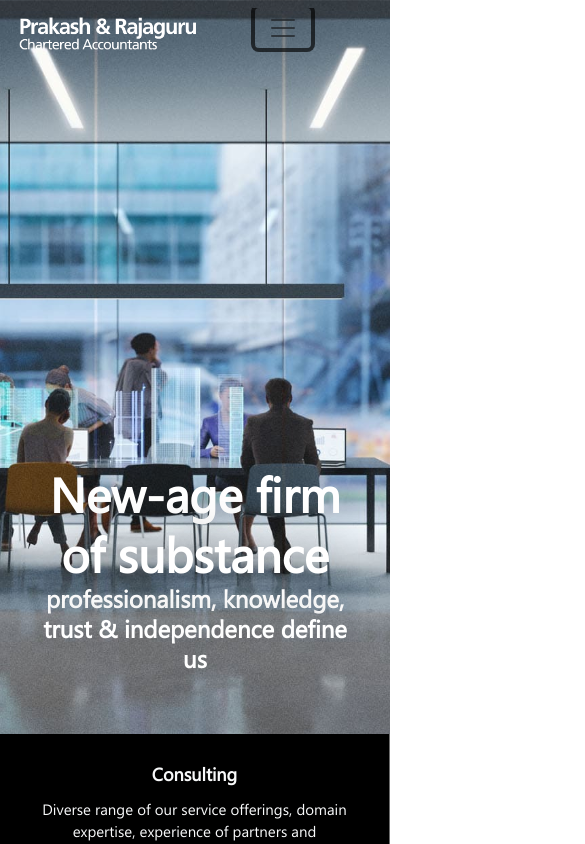
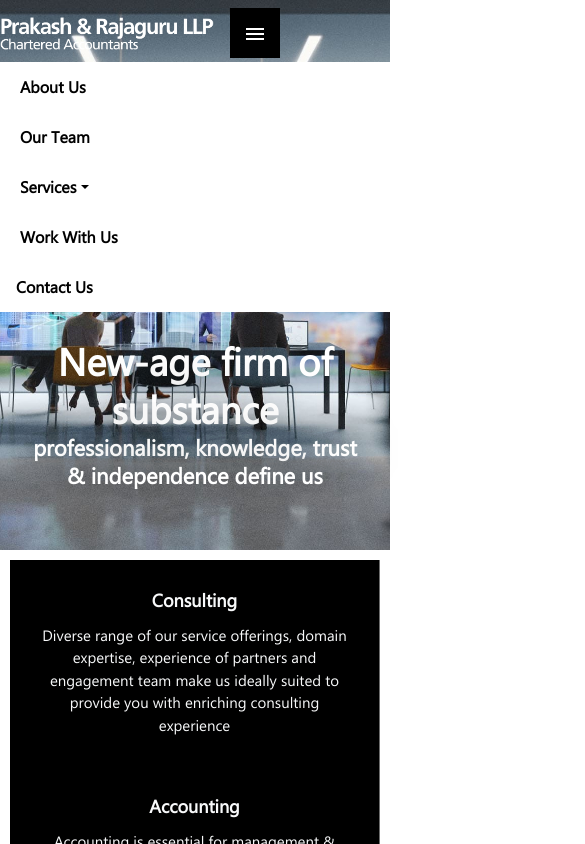
Before and after one commit to Swadhin2001/PandR, a Next.js app: page / in a window 390 px wide. Both pictures are taken after a click on the button "Toggle navigation". Shown: the top 844 px of the page, 585 px wide, since content can reach past the window. Built offline with nearby package versions, Linux system fonts and the light colour scheme; a small style sheet from the web is missing.

Commit message:
navbar bug created

```diff
--- a/package.json
+++ b/package.json
@@ -10,7 +10,11 @@
   },
   "dependencies": {
     "@emailjs/browser": "^3.11.0",
+    "@emotion/react": "^11.11.1",
+    "@emotion/styled": "^11.11.0",
     "@fortawesome/fontawesome-svg-core": "^6.4.2",
+    "@mui/icons-material": "^5.14.16",
+    "@mui/material": "^5.14.16",
     "bootstrap": "^5.3.0",
     "eslint": "8.44.0",
     "eslint-config-next": "13.4.9",
--- a/src/components/Image_left.jsx
+++ b/src/components/Image_left.jsx
@@ -4,7 +4,7 @@ function Image_left(props) {
   return (
     <>
       <div className='container-1200'>
-          <div className="row" >
+          <div className="row g-0" >
               <div className="col-md-6 body-image-left p-0" style = {{"backgroundImage": `url(${props.image.src})`}}>
               </div>
               <div className="col-md-6 body-left-image-about about-mobile-space p-0" >
--- a/src/components/Image_right.jsx
+++ b/src/components/Image_right.jsx
@@ -3,7 +3,7 @@ import React from 'react'
 function Image_right(props) {
   return (
     <div className='container-1200'>
-        <div className="row row-odd">
+        <div className="row row-odd g-0">
             <div className="col-md-6 body-right-image-about about-mobile-space p-0" >
               <div className='image-about-right'>
                 <h4 className='pb-3 body-image-h4-right' >{props.heading}</h4>
--- a/src/components/Navbar.jsx
+++ b/src/components/Navbar.jsx
@@ -5,6 +5,7 @@ import Image from 'next/image'
 import logo_light from '@/assets/PandRLogoWhite.svg'
 import logo_dark from '@/assets/PandRLogo.svg'
 import { useState } from 'react'
+import MenuIcon from '@mui/icons-material/Menu';
 
 
 function Navbar() {
@@ -34,8 +35,8 @@ function Navbar() {
   return (
     <>
     <div className={`bg-${background} sticky-top d-flex justify-content-center`} >
-      <nav className="navbar navbar-expand-lg custom-nav-class sticky-top ">
-        <div className="container-1200 d-flex ">
+      <nav className="navbar navbar-expand-lg custom-nav-class ">
+        <div className="container-1200 d-flex justify-content-between">
           <Link className="navbar-brand" href = "/">
             <Image
               src={logo}
@@ -45,19 +46,20 @@ function Navbar() {
           </Link>
           <div className="nav-elements" >
             <button className="navbar-toggler" type="button" data-bs-toggle="collapse" data-bs-target="#navbarNavDropdown" aria-controls="navbarNavDropdown" aria-expanded="false" aria-label="Toggle navigation">
-              <span className="navbar-toggler-icon"></span>
+              {/* <span className="elementor-menu-toggle__icon--open eicon-menu-bar"></span> */}
+              <MenuIcon/>
             </button>
             <div className="collapse navbar-collapse" id="navbarNavDropdown">
               <ul className="navbar-nav">
                 <li className="nav-item nav-padding">
-                  <Link className={`nav-link active text-${color} p-0 nav-item-menu`} aria-current="page" href='/about-us' style={{ "fontWeight": "600", "fontSize": "16px" }}>About Us</Link>
+                  <Link className="nav-link active p-0 nav-item-menu" aria-current="page" href='/about-us' style={{ "fontWeight": "600", "fontSize": "16px","color" : `${color}` }}>About Us</Link>
                 </li>
                 <li className="nav-item nav-padding">
-                  <Link className={`nav-link text-${color} p-0`} href="/our-team" style={{ "fontWeight": "600", "fontSize": "16px" }}>Our Team</Link>
+                  <Link className="nav-link p-0" href="/our-team" style={{ "fontWeight": "600", "fontSize": "16px","color" : `${color}` }}>Our Team</Link>
                 </li>
 
                 <li className="nav-item dropdown nav-padding">
-                  <a className= {`nav-link dropdown-toggle p-0 text-${color}`} href="#" role="button" data-bs-toggle="dropdown" aria-expanded="false" style={{ "fontWeight": "600", "fontSize": "16px" }}>
+                  <a className= "nav-link dropdown-toggle p-0" href="#" role="button" data-bs-toggle="dropdown" aria-expanded="false" style={{ "fontWeight": "600", "fontSize": "16px","color" : `${color}` }}>
                     Services
                   </a>
                   <ul className="dropdown-menu rounded-0 dropdown-items p-0" >
@@ -68,10 +70,10 @@ function Navbar() {
                   </ul>
                 </li>
                 <li className="nav-item nav-padding">
-                  <Link className={`nav-link text-${color} p-0`} href="/work-with-us" style={{ "fontWeight": "600", "fontSize": "16px" }}>Work With Us</Link>
+                  <Link className="nav-link p-0" href="/work-with-us" style={{ "fontWeight": "600", "fontSize": "16px","color" : `${color}` }}>Work With Us</Link>
                 </li>
                 <li className="nav-item nav-padding-last">
-                  <Link className={`nav-link text-${color} p-0`} href="/contact-us" style={{ "fontWeight": "600", "fontSize": "16px" }}>Contact Us</Link>
+                  <Link className="nav-link p-0" href="/contact-us" style={{ "fontWeight": "600", "fontSize": "16px","color" : `${color}` }}>Contact Us</Link>
                 </li>
               </ul>
             </div>
--- a/src/styles/globals.css
+++ b/src/styles/globals.css
@@ -1,30 +1,52 @@
-@font-face{
+@font-face {
   font-family: 'Segoe_UI';
   src: url(../fonts/Segoe-UI.ttf);
   src: url(../fonts/Segoe-UI-Bold-Italic.ttf);
   src: url(../fonts/Segoe-UI-Bold.ttf);
   src: url(../fonts/segoe.ttf);
 }
-body{
+
+
+body {
   overflow-x: hidden;
 }
-*{
-  font-family:Segoe_UI ;
+
+* {
+  font-family: Segoe_UI;
 }
+
 .container-md {
   max-width: 1140px;
 }
-.container-980{
+
+.navbar-toggler {
+  background-color: black !important;
+  color: white !important;
+  border-radius: 0px !important;
+  height: 50px !important;
+  width: 50px !important;
+}
+
+button:focus,
+button:active {
+  outline: none !important;
+  box-shadow: none !important;
+}
+
+.container-980 {
   width: 980px;
 }
+
 .card-img-top {
   width: 100%;
   height: 175px;
   object-fit: cover;
 }
-.elementor-container-margin{
+
+.elementor-container-margin {
   margin-bottom: 80px;
 }
+
 .details {
   text-align: center;
   font-weight: bold;
@@ -33,6 +55,7 @@ body{
   line-height: 1.25em;
   text-shadow: 0px 0px 45px rgba(0, 0, 0, 0.5);
 }
+
 .elementor-widget-wrap {
   animation: transitionIn 2s;
   object-fit: contain;
@@ -46,72 +69,90 @@ body{
   text-align: center;
   text-decoration: none;
 }
+
 .elementor-container {
   border-right: 0.1px solid rgb(109, 109, 109);
 }
+
 .elementor-container:hover {
   background-color: rgb(43, 43, 43);
   cursor: pointer;
 }
+
 .elementor-container a:last-child {
   border-right: 0;
 }
+
 .div-left,
 .div-right {
   display: flex;
 }
+
 .image-right {
   margin-right: 5.6%;
 }
+
 .image-left {
   margin-left: 5.6%;
 }
+
 .about {
   margin-left: 5.6%;
 }
+
 .mainBody {
   margin-top: 7%;
   margin-bottom: 7%;
 }
+
 .about-left {
   margin-right: 5.6%;
 }
+
 .about-right {
   margin-left: 5.6%;
 }
+
 .about-left,
 .about-right {
   padding: 6% 5%;
 }
+
 .upperFooter {
   display: flex;
   background-color: black;
 }
+
 .right {
   display: flex;
   align-items: center;
   justify-content: center;
   margin-left: 28%;
 }
+
 .right button {
   color: white;
   background-color: black;
   border: 2px solid white;
   font-size: 20px;
 }
+
 .right button:hover {
   color: black;
   background-color: white;
   cursor: pointer;
 }
+
 .lowerFooter {
   background-color: rgb(39, 39, 39);
   color: white;
 }
+
 .footer1,
 .footer2 {
   flex-direction: column;
 }
+
 .footer2 a {
   text-decoration: none;
   color: white;
@@ -122,56 +163,69 @@ body{
     opacity: 0;
     transform: translateY(-15px);
   }
+
   to {
     opacity: 1;
     transform: translateY(0);
   }
 }
+
 .vertical-center {
   display: flex;
   align-items: center;
 }
+
 .card-hover:hover {
   background: black;
   color: white;
   cursor: pointer;
 }
+
 .card-hover {
   overflow: hidden;
 }
-.dropdown:hover > .dropdown-menu {
+
+.dropdown:hover>.dropdown-menu {
   display: block;
 }
 
-.dropdown > .dropdown-toggle:active {
+.dropdown>.dropdown-toggle:active {
   pointer-events: none;
 }
+
 .footer-bg {
   background-color: #262626;
   color: white;
 }
+
 .footer2 {
   display: flex;
 }
+
 .conainer-1200 {
   max-width: 1200px;
 }
+
 .body-image-left {
   background-position: center center;
   background-repeat: no-repeat;
   background-size: cover;
   height: 500px;
 }
+
 .body-left-image-about {
   display: flex;
   align-items: center;
 }
+
 .image-about {
   padding: 0px 40px 0px 60px;
 }
+
 .image-about-right {
   padding: 0px 60px 0px 40px;
 }
+
 .body-image-right {
   background-position: center center;
   background-repeat: no-repeat;
@@ -179,25 +233,30 @@ body{
   height: 500px;
   width: 600px;
 }
+
 .body-right-image-about {
   display: flex;
   align-items: center;
 }
+
 .header-heading {
   font-weight: 600;
   font-size: 48px;
   line-height: 60px;
   text-shadow: 0px 0px 45px rgba(0, 0, 0, 0.5);
 }
+
 .header-about {
   font-weight: 600;
   font-size: 24px;
   line-height: 30px;
   padding-bottom: 15px;
 }
+
 .container-1140 {
   max-width: 1140px;
 }
+
 .body-image-h4-left {
   font-weight: 600;
   font-size: 24px;
@@ -205,6 +264,7 @@ body{
   color: #000000;
   padding-right: 60px;
 }
+
 .body-image-h4-right {
   font-weight: 600;
   font-size: 24px;
@@ -212,118 +272,142 @@ body{
   color: #000000;
   padding-right: 50px;
 }
+
 .body-image-p {
   font-weight: 400;
   font-size: 15px;
   line-height: 24px;
   color: #000000;
 }
+
 .footer-image {
   height: 400px;
   background-position: center center;
   background-repeat: no-repeat;
   background-size: cover;
 }
+
 .footer-button {
   display: flex;
   justify-content: center;
   align-items: center;
   background-color: black;
 }
+
 .footer-btn {
   border: 2px solid white;
   background-color: black;
   color: white;
 }
+
 .footer-btn:hover {
   background-color: white;
   color: black;
 }
+
 .elementor-container-cards-h5 {
   font-weight: 600;
   font-size: 17px;
   line-height: 21px;
 }
+
 .elementor-container-cards-p {
   font-weight: 400;
   font-size: 15px;
   line-height: 23px;
 }
+
 .card-div {
   padding: 25px;
 }
+
 .elementor-container-heading {
   font-weight: 700;
   font-size: 26px;
   line-height: 35px;
 }
+
 .map-h4 {
   font-weight: 900;
   font-size: 16px;
   line-height: 19px;
 }
+
 .map-p {
   font-weight: 400;
   font-size: 14px;
   line-height: 19px;
 }
+
 .map-heading {
   font-weight: 600;
   font-size: 24px;
   line-height: 24px;
 }
+
 .form-bg {
   background-color: #f9f9f9;
   border: 0;
 }
+
 .form-p {
   font-weight: 400;
   font-size: 15px;
   line-height: 23px;
 }
+
 .form-h4 {
   font-weight: 700;
   font-size: 15px;
   line-height: 24px;
 }
+
 .disclaimer-h1 {
   font-weight: 600;
   font-size: 24px;
   line-height: 24px;
 }
+
 .disclaimer-h4 {
   font-weight: 700;
   font-size: 16px;
   line-height: 24px;
 }
+
 .disclaimer-p {
   font-weight: 400;
   font-size: 16px;
   line-height: 24px;
 }
+
 .privacypol-ul {
   margin-left: 50px;
 }
+
 .current-pos-h4 {
   font-weight: 600;
   font-size: 17px;
   line-height: 21px;
 }
+
 .current-pos-p {
   font-weight: 400;
   font-size: 15px;
   line-height: 23px;
 }
+
 .curr-pos-heading {
   font-weight: 700;
   font-size: 26px;
   line-height: 35px;
 }
+
 .footer-p {
   font-weight: 400;
   font-size: 14px;
   line-height: 21px;
 }
+
 .black-cards a {
   padding-left: 20px;
   padding-right: 20px;
@@ -331,26 +415,32 @@ body{
   padding-bottom: 25px;
   background-color: rgb(0, 0, 0);
 }
+
 .black-cards-container:hover {
   background-color: rgb(43, 43, 43);
   cursor: pointer;
   color: white;
 }
-.black-cards-container{
+
+.black-cards-container {
   color: white;
   text-align: center;
   text-decoration: none;
 }
+
 .black-cards-container {
   animation: transitionIn 2s;
   object-fit: contain;
 }
-.nav-padding{
+
+.nav-padding {
   padding: 13px 20px;
 }
-.nav-padding-last{
+
+.nav-padding-last {
   padding: 13px 16px;
 }
+
 .herosection {
   background-size: cover;
   background-position: bottom;
@@ -361,10 +451,12 @@ body{
   justify-content: center;
   display: flex;
 }
-.logo-class{
+
+.logo-class {
   height: auto;
   width: 214px;
 }
+
 .custom-nav-class {
   z-index: 99 !important;
   position: relative;
@@ -372,66 +464,86 @@ body{
   margin: 0 4.8%;
   max-width: 1200px;
 }
-.container-1200{
+
+.container-1200 {
   max-width: 1200px;
 }
+
 .container-1000 {
   max-width: 900px;
 }
+
 .card-on-hover:hover {
   background-color: #000000;
   color: white;
   cursor: pointer;
 }
-.dropdown-menu a:hover{
+
+.dropdown-menu a:hover {
   background: black;
-  transition:0.7s;
+  transition: 0.7s;
 }
-.dropdown-item:hover{
+
+.dropdown-item:hover {
   color: white !important;
 }
-.dropdown-menu a{
+
+.dropdown-menu a {
   height: auto;
   padding: 10px 20px 10px 30px;
 }
-.nav-elements{
+
+/* .nav-elements {
   padding-left: 388px;
+} */
+
+.navbar-brand{
+  padding-right: 388px;
 }
-.our-curr-pos{
+
+.our-curr-pos {
   width: 555px;
 }
-.form-focus:focus
-{
+
+.form-focus:focus {
   border: 1px solid rgb(223, 223, 223) !important;
 }
-.our-curr-pos-img{
+
+.our-curr-pos-img {
   width: 170px;
   height: 242px;
   object-fit: cover;
   object-position: 70% 20%;
 }
+
 @media only screen and (max-width: 600px) {
   .row-odd {
     flex-direction: column-reverse;
   }
+
   .about-mobile-space {
     padding: 40px 10px;
   }
-  .nav-elements {
-    padding-left: 40px;
-  }
-  .custom-nav-class{
+
+  /* .nav-elements {
+    padding-left: 0px;
+  } */
+
+  .custom-nav-class {
     width: 100%;
     position: relative;
   }
+
   .body-image-left {
     height: 300px;
     object-fit: cover;
   }
+
   .body-image-right {
     height: 300px;
     object-fit: cover;
   }
+
   .mobile-space {
     padding: 15px 15px 0px 15px;
   }
@@ -439,13 +551,47 @@ body{
   .mobile-version-footer {
     padding: 30px 0px 30px 0px;
   }
+
   .details-mobile {
     padding: 30px 30px 30px 30px;
   }
-  .black-mobile-space{
+
+  .black-mobile-space {
     padding: 15px 15px 15px 15px;
   }
-  * {
-    overflow-x: hidden;
+
+  .black-card {
+    padding: 10px;
+  }
+
+  ul.navbar-nav {
+    width: 100vw !important;
+    left: -230px !important;
+    position: relative;
+    background-color: white;
+    margin-top: 4px !important;
+    overflow-x: hidden !important;
+  }
+
+  .nav-link {
+    color: black !important;
+  }
+
+  .header-heading{
+    font-size: 38px;
+    font-weight: 600;
+    line-height: 48px;
+  }
+  .header-about{
+    font-size: 22px;
+    font-weight: 600;
+    line-height: 28px;
+
+  }
+  .herosection{
+    min-height: 550px;
+  }
+  .navbar-brand{
+    padding-right: 0px;
   }
 }
```
Also changed, not shown: jsconfig.json (line endings or trailing spaces), src/pages/index.jsx (renamed from src/pages/index.js), 1 other file (tests, documents, lock files or other folders).
